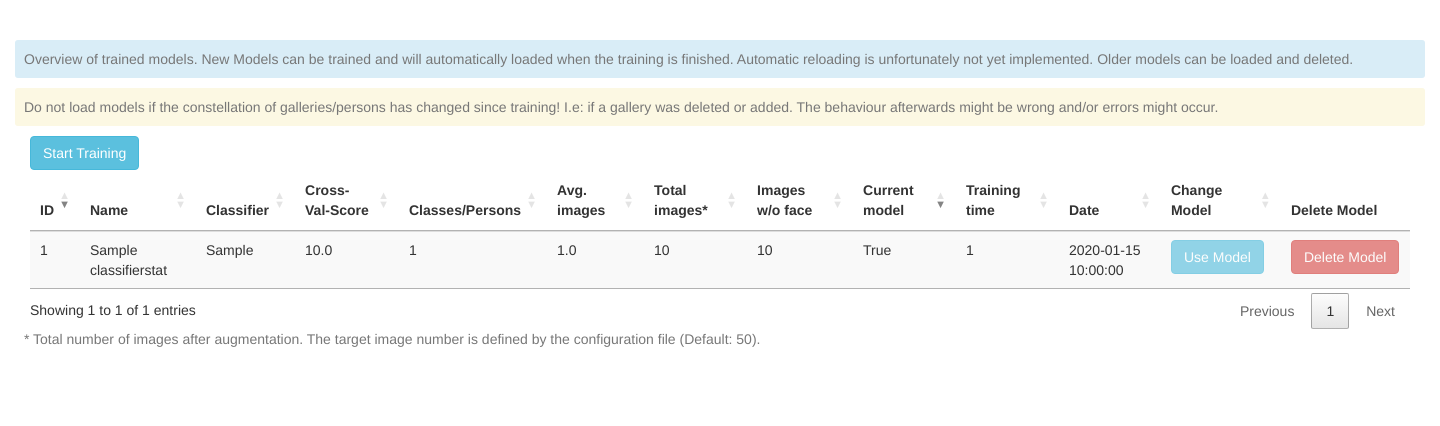
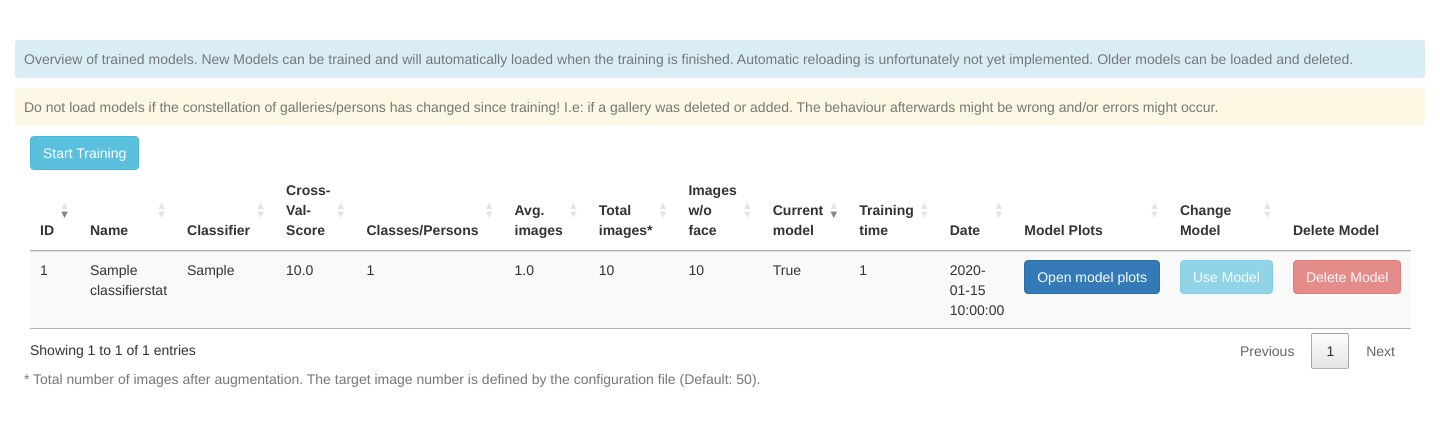
Before and after one commit to David-Development/heimdall-backend, a Flask app: page /models in a window 1440 px wide. Shown: the part 52-478 px from the top of the page. Run offline with Flask 2, Linux system fonts and the light colour scheme; tables that the repository leaves empty hold one stand-in row (values such as "Sample post"); data that the repository does not hold is empty; parts of the project's set-up code (start-up, migrations or seed data) failed here and were passed over; some libraries are stand-ins or nearby versions.

Commit message:
- added plots for models

```diff
--- a/app/resources.py
+++ b/app/resources.py
@@ -48,6 +48,12 @@ image_fields = {
     'gallery_name': fields.String(attribute='gallery.name'),
     'date': fields.DateTime(attribute='createdate'),
 }
+label_fields = {
+    'id': fields.Integer,
+    'clf_id': fields.Integer,
+    'num': fields.Integer,
+    'label': fields.String,
+}
 
 model_fields = {
     'id': fields.Integer,
@@ -60,7 +66,10 @@ model_fields = {
     'total_no_faces': fields.Integer,
     'loaded': fields.Boolean,
     'num_classes': fields.Integer,
-    'training_time': fields.Integer
+    'training_time': fields.Integer,
+    'confusion_url': fields.String,
+    'learning_curve_url': fields.String,
+    'labels': fields.List(fields.Nested(label_fields))
 }
 
 model_list_fields = {
@@ -167,11 +176,19 @@ class ModelListRes(Resource):
         return {'data': res}, 200
 
 
+class ModelRes(Resource):
+    @marshal_with(model_fields)
+    def get(self, model_id):
+        res = ClassifierStats.query.filter_by(id=model_id).first()
+        return res, 200
+
+
 api.add_resource(GalleryRes, '/api/gallery/', '/api/gallery/<gallery_id>/')
 api.add_resource(GalleryImagesListRes, '/api/gallery/<gallery_id>/images/')
 api.add_resource(GalleryListRes, '/api/galleries/')
 api.add_resource(ImageListRes, '/api/images/')
 api.add_resource(ModelListRes, '/api/models/')
+api.add_resource(ModelRes, '/api/model/<model_id>/')
 
 
 @app.route("/api/gallery/<gallery_id>/clear", methods=['POST'])
--- a/app/static/css/application.css
+++ b/app/static/css/application.css
@@ -89,5 +89,15 @@ li.recent {
 
 /* Hidden placeholder */
 select option[disabled]:first-child {
-	display: none;
+    display: none;
 }
+
+@media screen and (min-width: 768px) {
+    .modal-dialog {
+        width: 80%; /* New width for default modal */
+    }
+}
+
+.modal {
+  text-align: center;
+}
--- a/app/static/js/models.js
+++ b/app/static/js/models.js
@@ -46,6 +46,31 @@
     });
 
 
+    $('#plotModal').on('show.bs.modal', function (event) {
+        var button = $(event.relatedTarget); // Button that triggered the modal
+        var model_id = button.data('id'); // Extract info from data-* attributes
+        var url = '/api/model/' + model_id;
+        var modal = $(this);
+        var labels = [];
+        $.getJSON(url, function (data) {
+
+            $.each(data.labels, function(idx, lbl){
+               labels.push(lbl.num + ": " + lbl.label);
+            });
+
+            modal.find('#confusion_plot').attr('src', data.confusion_url);
+            modal.find('#learning_curve').attr('src', data.learning_curve_url);
+
+            modal.find('#label_dict').text(labels);
+        });
+        // If necessary, you could initiate an AJAX request here (and then do the updating in a callback).
+        // Update the modal's content. We'll use jQuery here, but you could use a data binding library or other methods instead.
+
+        //modal.find('.modal-title').text('New message to ' + recipient)
+        //modal.find('.modal-body input').val(recipient)
+    });
+
+
     TaskUpdater.register_event(function (running) {
         $('#train_model').prop('disabled', running);
 
--- a/app/tasks.py
+++ b/app/tasks.py
@@ -14,6 +14,9 @@ from sklearn.svm import SVC
 from sklearn.neighbors import KNeighborsClassifier
 from sklearn.model_selection import GridSearchCV, cross_val_score
 from sklearn.externals import joblib
+from scikitplot import plotters as skplt
+from scikitplot import classifier_factory
+import matplotlib.pyplot as plt
 import numpy as np
 import cv2
 
@@ -220,6 +223,7 @@ def train_recognizer(self, clf_type="SVM", n_jobs=-1, k=5, cross_val=True):
     X, y, folder_names = utils.load_dataset(config['SUBJECTS_BASE_PATH'], grayscale=False)
     avg_images = np.mean(np.unique(y, return_counts=True)[1])
 
+    start = time.time()
     X, y = augment_images(X, y, target=config['NUM_TARGET_IMAGES'], celery_binding=self)
     label_dict = utils.create_label_dict(y, folder_names)
     total_images = len(y)
@@ -228,7 +232,7 @@ def train_recognizer(self, clf_type="SVM", n_jobs=-1, k=5, cross_val=True):
     cv_score = None
     transformed = []
     labels = []
-    start = time.time()
+
     for data in zip(X, y):
         image = data[0]
         label = data[1]
@@ -256,15 +260,25 @@ def train_recognizer(self, clf_type="SVM", n_jobs=-1, k=5, cross_val=True):
     classifier.fit(transformed, labels)
 
     training_time = time.time() - start
+    timestamp = time.strftime('%Y%m%d%H%M%S')
+    filename = clf_type + timestamp
+    full_filename = filename + '.pkl'
+    path = os.path.join(config['ML_MODEL_PATH'], full_filename)
 
-    timestamp = time.strftime('%Y%m%d%H%M%S')
-    filename = clf_type + timestamp + '.pkl'
-    path = os.path.join(config['ML_MODEL_PATH'], filename)
+    preds = classifier.predict(transformed)
+    skplt.plot_confusion_matrix(y_true=labels, y_pred=preds)
+    confusion_path = os.path.join(config['PLOTS_BASE_PATH'], filename + '_confusion.png')
+    plt.savefig(confusion_path, bbox_inches='tight')
+
+    skplt.plot_learning_curve(classifier, transformed, labels)
+    learning_curve_path = os.path.join(config['PLOTS_BASE_PATH'], filename + '_learning.png')
+    plt.savefig(learning_curve_path, bbox_inches='tight')
 
     stats = ClassifierStats(name=clf_type + timestamp, classifier_type=clf_type, model_path=path,
                             date=datetime.datetime.now(), cv_score=cv_score, total_images=total_images,
                             total_no_face=no_face, training_time=training_time, avg_base_img=avg_images,
-                            num_classes=len(folder_names))
+                            num_classes=len(folder_names), confusion_matrix=confusion_path,
+                            learning_curve=learning_curve_path)
     db.session.add(stats)
     # flush to generate stats id
     db.session.flush()
--- a/app/templates/layout.html
+++ b/app/templates/layout.html
@@ -7,10 +7,11 @@
     <script type="text/javascript" src="https://cdn.datatables.net/v/bs/dt-1.10.15/datatables.min.js"></script>
     <script src="{{ url_for('static', filename='js/application.js') }}"></script>
     <meta name="viewport" content="width=device-width, initial-scale=1.0">
+
+    <link rel="stylesheet" href="https://maxcdn.bootstrapcdn.com/bootstrap/3.3.7/css/bootstrap.min.css">
+    <link rel="stylesheet" type="text/css" href="https://cdn.datatables.net/v/bs/dt-1.10.15/datatables.min.css"/>
     <link rel="stylesheet" type="text/css" href="{{ url_for('static', filename='css/font-awesome.min.css') }}">
     <link rel="stylesheet" type="text/css" href="{{ url_for('static', filename='css/application.css') }}">
-    <link rel="stylesheet" href="https://maxcdn.bootstrapcdn.com/bootstrap/3.3.7/css/bootstrap.min.css">
-    <link rel="stylesheet" type="text/css" href="https://cdn.datatables.net/v/bs/dt-1.10.15/datatables.min.css"/>
     {% block head %}
         <title>{% block title %}{% endblock %} - Heimdall Face Recognition</title>
     {% endblock %}
--- a/app/templates/models.html
+++ b/app/templates/models.html
@@ -5,6 +5,47 @@
 {% endblock %}
 {% block page %}{{ title }}{% endblock %}
 {% block content %}
+
+
+    <div class="modal fade" id="plotModal" tabindex="-1" role="dialog" aria-labelledby="plotModalLabel">
+        <div class="modal-dialog" role="document">
+            <div class="modal-content">
+                <div class="modal-header">
+                    <button type="button" class="close" data-dismiss="modal" aria-label="Close"><span
+                            aria-hidden="true">&times;</span></button>
+                    <h4 class="modal-title" id="plotModalLabel">Plots for selected model</h4>
+                    <h6 class="modal-title">Experimental and slightly inaccurate</h6>
+                </div>
+                <div class="modal-body">
+                    <p class="text-muted bg-warning well-sm">Left plot is a confusion matrix for all the classes that
+                        the model knows. The corresponding labels for the classes are shown below. The shown confusions
+                        and scores are not necessarily equal to the cv_score of the real model, as the calculations are
+                        slightly different (real model uses
+                        <a href="http://scikit-learn.org/stable/modules/generated/sklearn.svm.SVC.html#sklearn.svm.SVC.predict_proba">
+                            probabilities</a> which the function for the plot is not able to use.).To the right is a
+                        learning curve, which shows the accuracy of the classifier with different amounts of training
+                        data (20% Steps, with a 3-Fold CV for each).
+                    </p>
+
+                    <div class="row">
+                        <div class="col-md-6">
+                            <img id="confusion_plot" src="">
+                        </div>
+                        <div class="col-md-6">
+                            <img id="learning_curve" src="">
+                        </div>
+                    </div>
+                    <div class="row">
+                        <span id="label_dict"></span>
+                    </div>
+                </div>
+                <div class="modal-footer">
+                    <button type="button" class="btn btn-default" data-dismiss="modal">Close</button>
+                </div>
+            </div>
+        </div>
+    </div>
+
     <p class="text-muted bg-info well-sm">Overview of trained models. New Models can be trained and will automatically
         loaded when the training is finished. Automatic reloading is unfortunately not yet implemented. Older models can
         be loaded and deleted.
@@ -31,6 +72,7 @@
                 <th>Current model</th>
                 <th>Training time</th>
                 <th>Date</th>
+                <th>Model Plots</th>
                 <th>Change Model</th>
                 <th>Delete Model</th>
             </tr>
@@ -49,6 +91,11 @@
                     <td>{{ model.loaded }}</td>
                     <td>{{ model.training_time }}</td>
                     <td>{{ model.date }}</td>
+                    <td>
+                        <button type="button" class="btn btn-primary" data-toggle="modal" data-target="#plotModal"
+                                data-id="{{ model.id }}">Open model plots
+                        </button>
+                    </td>
                     <td>
                         <button id="{{ model.id }}" data-id="{{ model.id }}"
                                 class="btn btn-md btn-info model-change" {{ "disabled" if model.loaded }}>Use Model
```
Also changed, not shown: app/models.py (+19 -2 lines).
